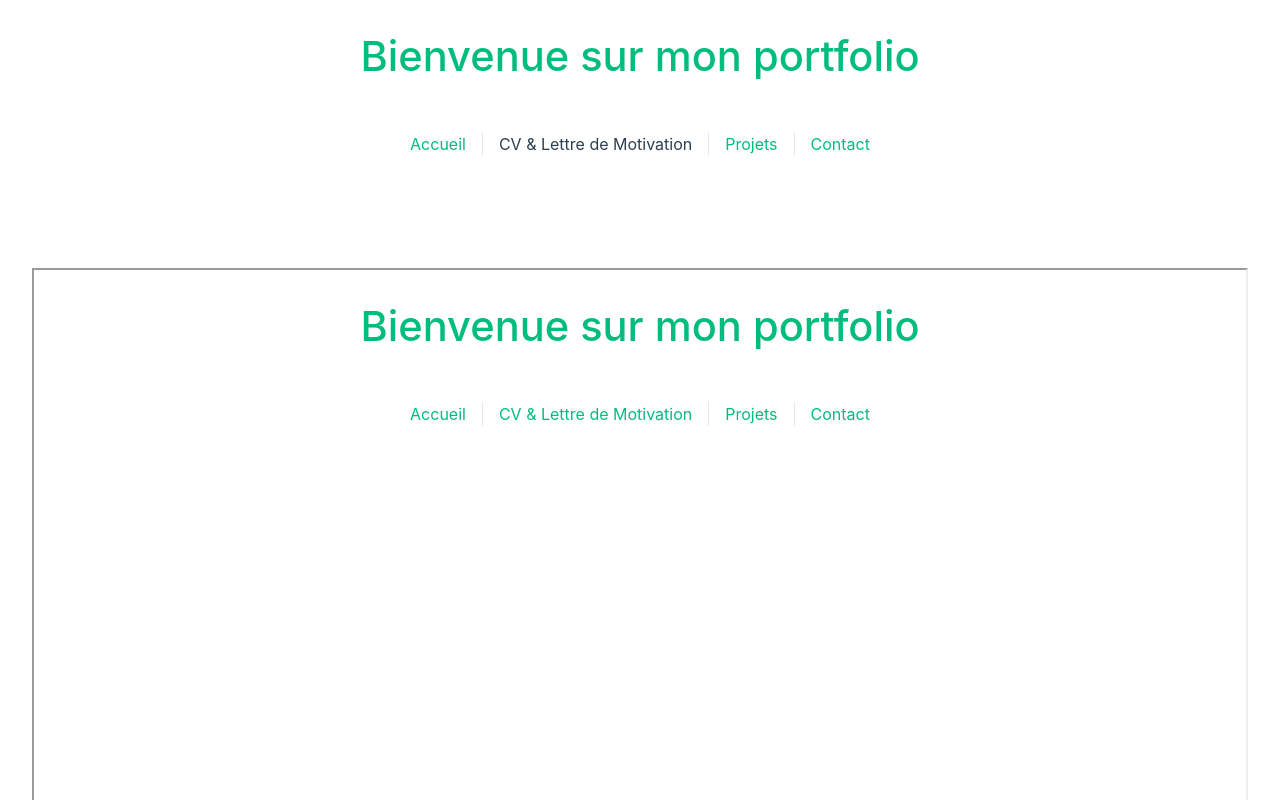
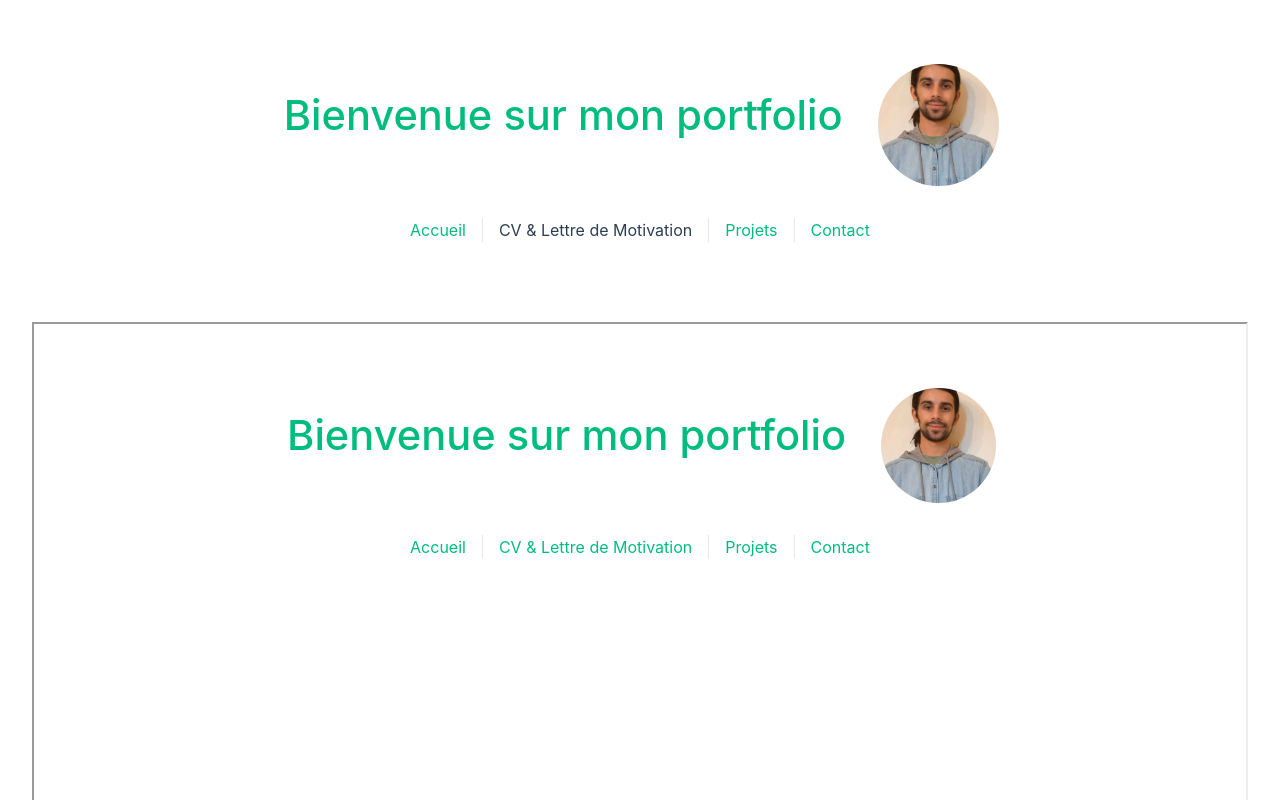
Before and after one commit to Anthony19-20/Mon_portfolio, a Vue app: page /CV_Letter in a window 1280 px wide. Shown: the top 800 px of the page. Built offline with nearby package versions, Linux system fonts and the light colour scheme.

Commit message:
Ajout d'une photo de ma tête

```diff
--- a/src/App.vue
+++ b/src/App.vue
@@ -4,14 +4,15 @@ import HelloWorld from './components/HelloWorld.vue'
 </script>
 <!--
   Idées :
-  CV - Lettre de motivation (PDF ? Lien externe ?)
-  Photo de ma tête
   Photos projets (Slide ? Défilement ?)
 -->
 <template>
   <header>
     <div class="wrapper">
-      <HelloWorld msg="Bienvenue sur mon portfolio" />
+      <div class="photo">
+        <HelloWorld msg="Bienvenue sur mon portfolio" />
+        <img src="./assets/Tête_Tony_Barelli.jpg" alt="Tête de Tony Barelli" class="img_moi">
+      </div>
 
       <nav>
         <RouterLink to="/">Accueil</RouterLink>
@@ -55,4 +56,19 @@ nav a {
 nav a:first-of-type {
   border: 0;
 }
+
+.photo {
+  display: flex;
+  align-items: center;
+  justify-content: center;
+  gap: 2rem;
+  margin-top: 2rem;
+}
+
+.img_moi {
+  width: 10%;
+  aspect-ratio: 1 / 1;
+  border-radius: 50%;
+  object-fit: cover;
+}
 </style>
--- a/src/views/CV_LetterView.vue
+++ b/src/views/CV_LetterView.vue
@@ -12,6 +12,6 @@
 <style>
 .h1 {
     text-align: center;
-    margin: 2rem;
+    margin: 1rem;
 }
 </style>
```
Also changed, not shown: src/assets/Tête_Tony_Barelli.jpg (added).
